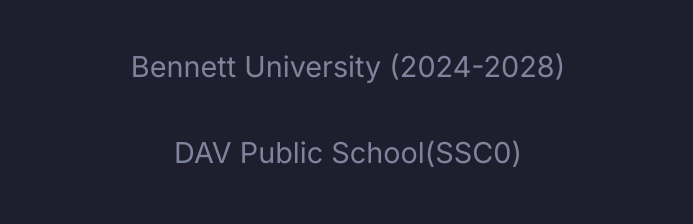
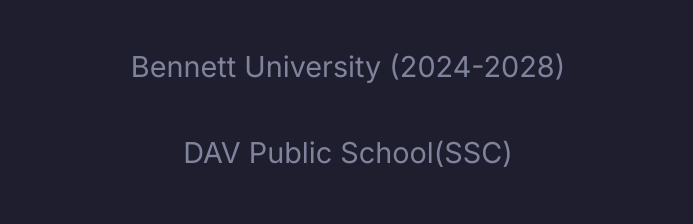
Before and after one commit to tanmaya-cmyk/Tanmaya-Kumari, a plain HTML site: page index.html in a window 1280 px wide. Shown: the part 1480-1704 px from the top of the page, without its empty margins (292-985 px from the left). Drawn offline with Linux system fonts and the light colour scheme.

Commit message:
Update index.html

```diff
--- a/index.html
+++ b/index.html
@@ -72,7 +72,7 @@
 
     <h2 class="port_ed">Education</h2>
     <p>Bennett University (2024-2028)</p>
-    <p>DAV Public School(SSC0)</p>
+    <p>DAV Public School(SSC)</p>
     <p>Gurukul Senior Secondary School(2022-2024)</p>
   </section>
 
```
